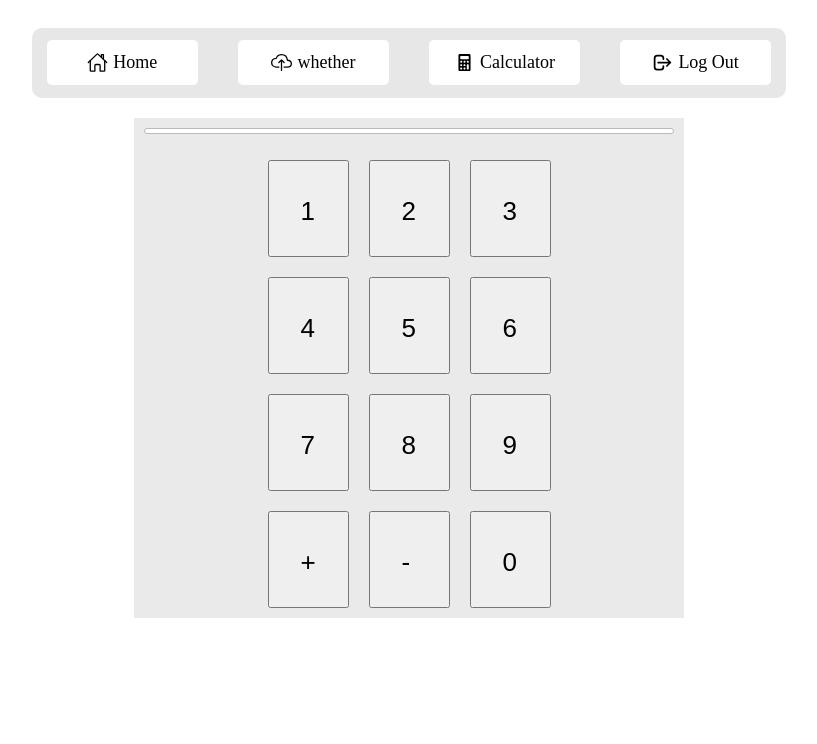
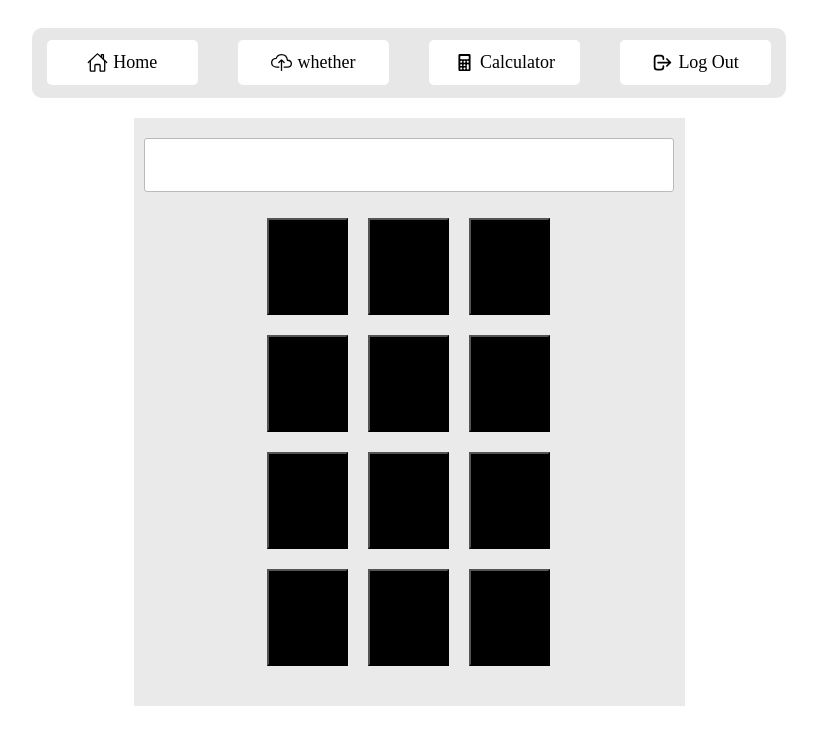
Before and after one commit to hafizswabah/Calculator, a React (Vite) app: page / in a window 1280 px wide. Shown: the top 744 px of the page, without its empty margins (231-1048 px from the left). Built offline with nearby package versions, Linux system fonts and the light colour scheme.

Commit message:
ui updated

```diff
--- a/src/components/Calculator/calculator.css
+++ b/src/components/Calculator/calculator.css
@@ -5,10 +5,11 @@
 
 .calculator{
     width: 550px;
-    height: 500px;
+    height: 548px;
     background-color: rgb(234, 234, 234);
     display: flex;
     flex-direction: column;
+    padding: 10px 1px 30px 0px;
 }
 .screen{
     background-color: white;
@@ -24,6 +25,7 @@
     padding: 34px 46px 59px 31px;
     margin: 10px;
     font-size: 26px;
+    background-color: black;
 
 }
 .layer{
```
